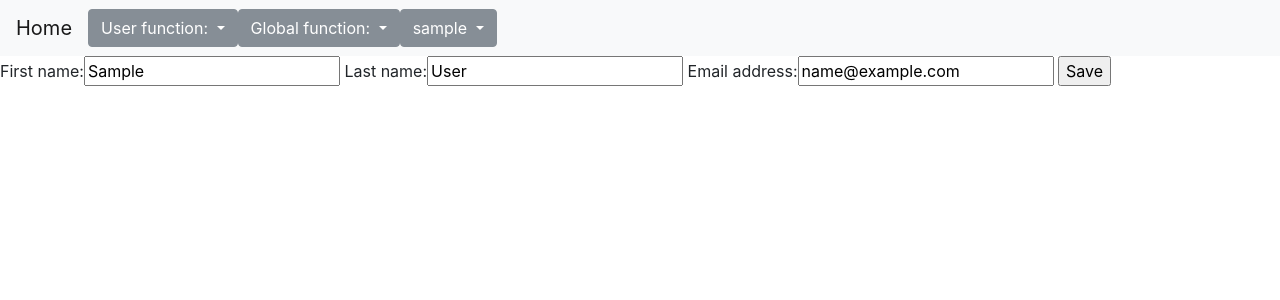
After one commit to BertW007/django_basic_template, a Django app: a page that uses my_project/templates/my_project/user_form.html in a window 1280 px wide. The commit adds this page. Shown: the top 300 px of the page. Run offline with Django 3.2, Linux system fonts and the light colour scheme; the visitor is signed in with stand-in values (Sample User, id 1); some libraries are stand-ins or nearby versions.

Commit message:
add update user info

```diff
--- a/django_basic_template/settings.py
+++ b/django_basic_template/settings.py
@@ -134,4 +134,4 @@ EMAIL_USE_TLS = True
 EMAIL_HOST = 'smtp.gmail.com'
 EMAIL_PORT = 587
 EMAIL_HOST_USER = 'your.email@example.com'
-EMAIL_HOST_PASSWORD = 'your.password'  #ups ;--)
+EMAIL_HOST_PASSWORD = 'your.password'
--- a/django_basic_template/urls.py
+++ b/django_basic_template/urls.py
@@ -44,4 +44,6 @@ urlpatterns = [
     url(r'^reset/done/$',
         auth_views.password_reset_complete, {'template_name': 'my_project/password_reset_complete.html'},
         name='password_reset_complete'),
+    url(r'^update_user/',
+        views.UserUpdateView.as_view(), name='update'),
 ]
--- a/my_project/forms.py
+++ b/my_project/forms.py
@@ -9,3 +9,9 @@ class SignupForm(UserCreationForm):
     class Meta:
         model = User
         fields = ('username', 'email', 'password1', 'password2')
+
+
+class UserUpdateForm(forms.ModelForm):
+    class Meta:
+        model = User
+        fields = ('first_name', 'last_name', 'email')
--- /dev/null
+++ b/my_project/templates/my_project/user_form.html
@@ -0,0 +1,8 @@
+{% extends 'base.html' %}
+{% block content %}
+<form method="post">
+  {% csrf_token %}
+  {{ form }}
+  <button type="submit">Save</button>
+</form>
+{% endblock %}
--- a/my_project/views.py
+++ b/my_project/views.py
@@ -1,16 +1,17 @@
 from django.contrib.auth import login, update_session_auth_hash
 from django.contrib.auth.decorators import login_required
 from django.contrib.auth.forms import PasswordChangeForm
+from django.contrib.auth.mixins import LoginRequiredMixin
 from django.contrib.auth.models import User
 from django.contrib.sites.shortcuts import get_current_site
 from django.core.mail import EmailMessage
 from django.shortcuts import render
 from django.template.loader import render_to_string
+from django.views.generic import UpdateView
 from .tokens import account_activation_token
 from django.utils.encoding import force_bytes, force_text
 from django.utils.http import urlsafe_base64_encode, urlsafe_base64_decode
-
-from my_project.forms import SignupForm
+from my_project.forms import SignupForm, UserUpdateForm
 
 
 def signup(request):
@@ -92,3 +93,13 @@ def change_password(request):
         'form': form,
         'title': "Change Password"
     })
+
+
+class UserUpdateView(LoginRequiredMixin, UpdateView):
+    model = User
+    form_class = UserUpdateForm
+    template_name = 'my_project/user_form.html'
+    success_url = 'http://127.0.0.1:8000'
+
+    def get_object(self, queryset=None):
+        return self.request.user
```
Also changed, not shown: templates/base.html (line endings or trailing spaces).
